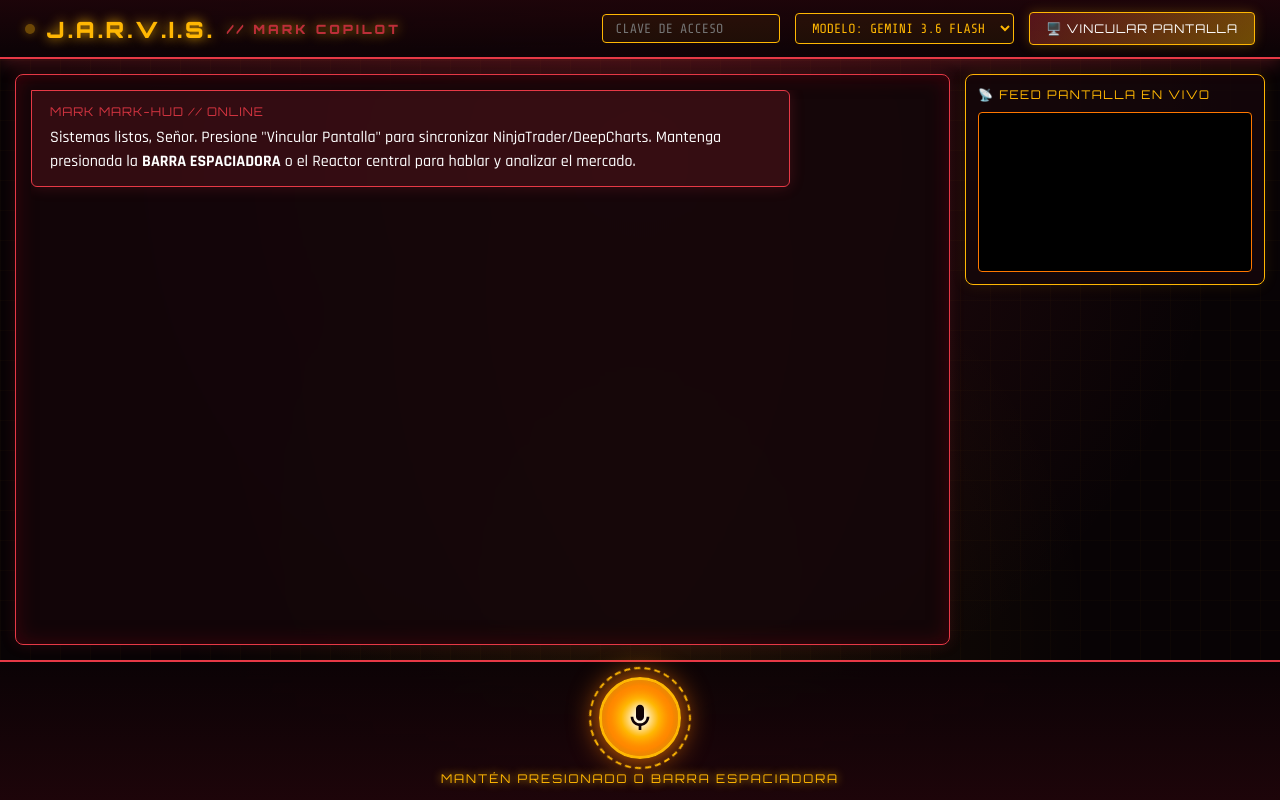
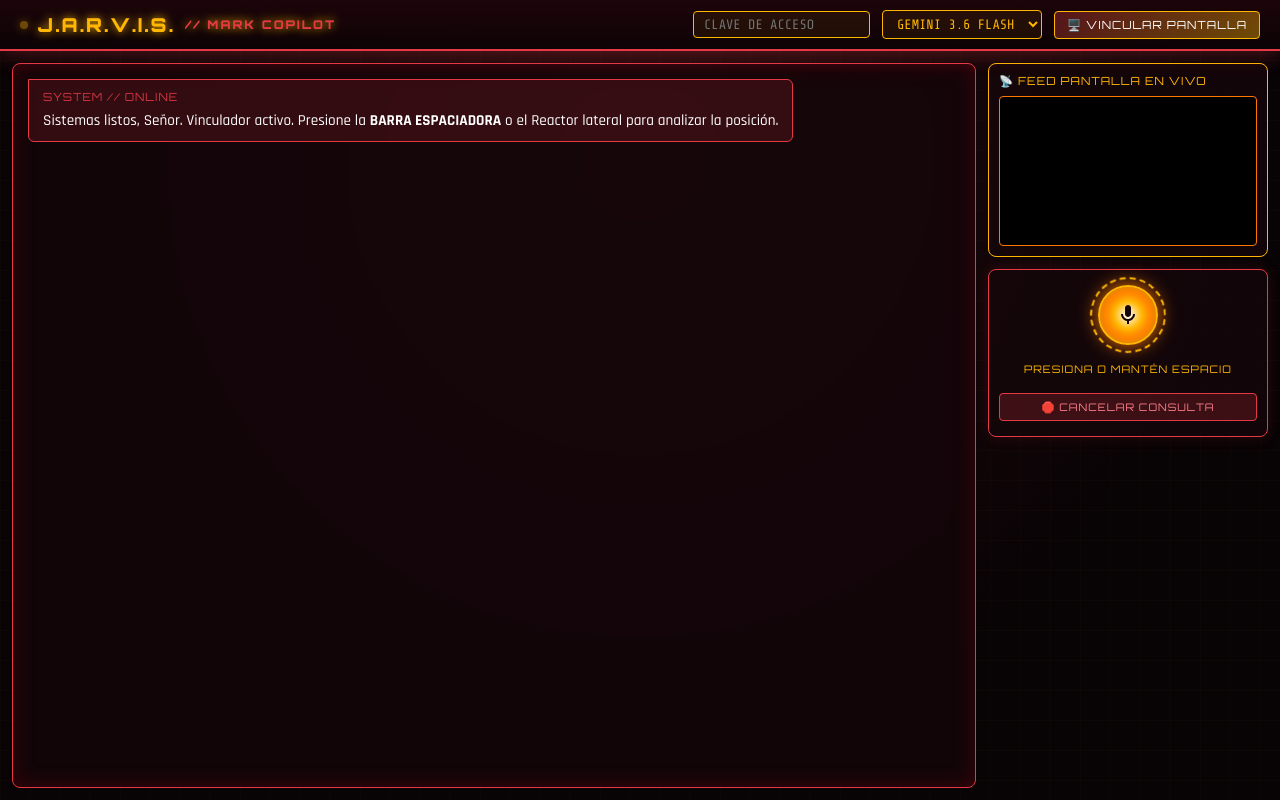
Before and after one commit to sandronavas997/jarvis-app, a FastAPI app: page / in a window 1280 px wide. Run offline with FastAPI, Linux system fonts and the light colour scheme.

Commit message:
Update index.html

```diff
--- a/templates/index.html
+++ b/templates/index.html
@@ -3,8 +3,8 @@
 <head>
     <meta charset="UTF-8">
     <meta name="viewport" content="width=device-width, initial-scale=1.0">
-    <title>J.A.R.V.I.S. // MARK-HUD TRADING COPILOT</title>
-    <!-- Fuentes Futuristas Stark HUD -->
+    <title>J.A.R.V.I.S. // MARK COPILOT</title>
+    <!-- Fuentes HUD Stark -->
     <link rel="preconnect" href="https://fonts.googleapis.com">
     <link rel="preconnect" href="https://fonts.gstatic.com" crossorigin>
     <link href="https://fonts.googleapis.com/css2?family=Orbitron:wght@400;600;800;900&family=Rajdhani:wght@500;600;700&family=Share+Tech+Mono&display=swap" rel="stylesheet">
@@ -17,8 +17,6 @@
             --stark-red: #e63946;
             --crimson-dark: #66000e;
             --cyan-core: #00f3ff;
-            --gold-glow: rgba(255, 183, 3, 0.4);
-            --red-glow: rgba(230, 57, 70, 0.5);
             --font-hud: 'Orbitron', sans-serif;
             --font-body: 'Rajdhani', sans-serif;
             --font-code: 'Share Tech Mono', monospace;
@@ -34,11 +32,10 @@
         body {
             background-color: var(--bg-dark);
             background-image:
-                radial-gradient(circle at 50% 20%, rgba(230, 57, 70, 0.15) 0%, transparent 65%),
-                radial-gradient(circle at 50% 80%, rgba(255, 183, 3, 0.08) 0%, transparent 50%),
+                radial-gradient(circle at 50% 20%, rgba(230, 57, 70, 0.12) 0%, transparent 65%),
                 linear-gradient(rgba(255, 183, 3, 0.02) 1px, transparent 1px),
                 linear-gradient(90deg, rgba(255, 183, 3, 0.02) 1px, transparent 1px);
-            background-size: 100% 100%, 100% 100%, 30px 30px, 30px 30px;
+            background-size: 100% 100%, 30px 30px, 30px 30px;
             color: #ffe6e8;
             font-family: var(--font-body);
             height: 100vh;
@@ -52,7 +49,7 @@
             display: flex;
             justify-content: space-between;
             align-items: center;
-            padding: 12px 25px;
+            padding: 10px 20px;
             background: linear-gradient(180deg, rgba(30, 5, 10, 0.95) 0%, rgba(12, 3, 6, 0.9) 100%);
             border-bottom: 2px solid var(--stark-red);
             box-shadow: 0 4px 20px rgba(230, 57, 70, 0.3);
@@ -62,22 +59,22 @@
 
         .brand-title {
             font-family: var(--font-hud);
-            font-size: 1.4rem;
+            font-size: 1.2rem;
             font-weight: 900;
-            letter-spacing: 3px;
+            letter-spacing: 2px;
             color: var(--stark-gold);
-            text-shadow: 0 0 12px var(--stark-gold);
+            text-shadow: 0 0 10px var(--stark-gold);
             display: flex;
             align-items: center;
-            gap: 12px;
+            gap: 10px;
         }
 
         .status-dot {
-            width: 10px;
-            height: 10px;
+            width: 8px;
+            height: 8px;
             background-color: var(--stark-gold);
             border-radius: 50%;
-            box-shadow: 0 0 10px var(--stark-gold);
+            box-shadow: 0 0 8px var(--stark-gold);
             animation: blink 2s infinite;
         }
 
@@ -88,7 +85,7 @@
 
         .hud-controls {
             display: flex;
-            gap: 15px;
+            gap: 12px;
             align-items: center;
         }
 
@@ -97,15 +94,10 @@
             border: 1px solid var(--stark-gold);
             color: var(--stark-gold);
             font-family: var(--font-code);
-            padding: 6px 12px;
+            padding: 5px 10px;
             border-radius: 4px;
             outline: none;
-            transition: 0.3s;
-        }
-
-        .hud-input:focus, .hud-select:focus {
-            border-color: var(--stark-orange);
-            box-shadow: 0 0 12px var(--stark-orange);
+            font-size: 0.85rem;
         }
 
         .btn-stream {
@@ -113,31 +105,29 @@
             border: 1px solid var(--stark-gold);
             color: #ffffff;
             font-family: var(--font-hud);
-            font-size: 0.75rem;
-            padding: 8px 16px;
+            font-size: 0.7rem;
+            padding: 6px 12px;
             border-radius: 4px;
             cursor: pointer;
             letter-spacing: 1px;
             transition: all 0.3s ease;
-            box-shadow: 0 0 12px rgba(255, 183, 3, 0.25);
         }
 
         .btn-stream:hover {
             background: var(--stark-gold);
             color: #000;
-            box-shadow: 0 0 20px var(--stark-gold);
         }
 
-        /* MAIN CONTAINER */
+        /* MAIN LAYOUT (FULL HEIGHT CHAT) */
         .main-container {
             display: flex;
             flex: 1;
-            padding: 15px;
-            gap: 15px;
+            padding: 12px;
+            gap: 12px;
             overflow: hidden;
         }
 
-        /* CHAT PANEL */
+        /* CHAT PANEL (IZQUIERDA - AMPLIO) */
         .chat-panel {
             flex: 1;
             background: var(--panel-bg);
@@ -147,7 +137,7 @@
             display: flex;
             flex-direction: column;
             padding: 15px;
-            box-shadow: inset 0 0 20px rgba(102, 0, 14, 0.5), 0 0 15px rgba(230, 57, 70, 0.15);
+            box-shadow: inset 0 0 20px rgba(102, 0, 14, 0.5);
             overflow: hidden;
         }
 
@@ -156,30 +146,27 @@
             overflow-y: auto;
             display: flex;
             flex-direction: column;
-            gap: 15px;
-            padding-right: 10px;
+            gap: 12px;
+            padding-right: 8px;
         }
 
-        .chat-messages::-webkit-scrollbar {
-            width: 5px;
-        }
+        .chat-messages::-webkit-scrollbar { width: 5px; }
         .chat-messages::-webkit-scrollbar-thumb {
             background: var(--stark-red);
             border-radius: 3px;
         }
 
         .msg {
-            max-width: 85%;
-            padding: 12px 18px;
+            max-width: 88%;
+            padding: 10px 14px;
             border-radius: 6px;
-            font-size: 1rem;
-            line-height: 1.5;
-            position: relative;
-            animation: fadeIn 0.3s ease-in-out;
+            font-size: 0.95rem;
+            line-height: 1.4;
+            animation: fadeIn 0.25s ease-in-out;
         }
 
         @keyframes fadeIn {
-            from { opacity: 0; transform: translateY(8px); }
+            from { opacity: 0; transform: translateY(6px); }
             to { opacity: 1; transform: translateY(0); }
         }
 
@@ -189,7 +176,6 @@
             border: 1px solid var(--stark-gold);
             color: #fff4d9;
             border-top-right-radius: 0;
-            box-shadow: 0 0 10px rgba(255, 183, 3, 0.2);
         }
 
         .msg-jarvis {
@@ -198,85 +184,73 @@
             border: 1px solid var(--stark-red);
             color: #ffffff;
             border-top-left-radius: 0;
-            box-shadow: 0 0 15px rgba(230, 57, 70, 0.2);
         }
 
         .msg-header {
             font-family: var(--font-hud);
-            font-size: 0.75rem;
+            font-size: 0.7rem;
             letter-spacing: 1px;
-            margin-bottom: 5px;
+            margin-bottom: 4px;
             opacity: 0.9;
         }
 
         .msg-user .msg-header { color: var(--stark-gold); }
         .msg-jarvis .msg-header { color: var(--stark-red); }
 
-        /* RIGHT: SCREEN PREVIEW HUD */
+        /* RIGHT PANEL: FEED + COMPACT ARC REACTOR */
         .hud-side-panel {
-            width: 300px;
+            width: 280px;
             display: flex;
             flex-direction: column;
-            gap: 15px;
+            gap: 12px;
         }
 
         .preview-box {
             background: var(--panel-bg);
             border: 1px solid var(--stark-gold);
             border-radius: 8px;
-            padding: 12px;
+            padding: 10px;
             display: flex;
             flex-direction: column;
-            align-items: center;
-            box-shadow: 0 0 15px rgba(255, 183, 3, 0.1);
         }
 
         .preview-title {
             font-family: var(--font-hud);
-            font-size: 0.75rem;
+            font-size: 0.7rem;
             color: var(--stark-gold);
-            letter-spacing: 1.5px;
-            margin-bottom: 10px;
-            width: 100%;
-            text-align: left;
+            letter-spacing: 1px;
+            margin-bottom: 8px;
         }
 
         video#screen-preview {
             width: 100%;
-            height: 160px;
+            height: 150px;
             object-fit: cover;
             border: 1px solid var(--stark-orange);
             border-radius: 4px;
             background: #000;
         }
 
-        /* ARC REACTOR CENTER CONTROL MARK VIBE */
-        .control-footer {
-            height: 140px;
-            display: flex;
-            justify-content: center;
-            align-items: center;
-            position: relative;
-            background: linear-gradient(180deg, rgba(12, 3, 6, 0.9) 0%, rgba(30, 5, 10, 0.98) 100%);
-            border-top: 2px solid var(--stark-red);
-            backdrop-filter: blur(15px);
-        }
-
-        .arc-reactor-wrapper {
-            position: relative;
+        /* COMPACT ARC CONTROL PANEL */
+        .reactor-card {
+            background: var(--panel-bg);
+            border: 1px solid var(--stark-red);
+            border-radius: 8px;
+            padding: 15px 10px;
             display: flex;
             flex-direction: column;
             align-items: center;
-            justify-content: center;
+            gap: 10px;
+            box-shadow: 0 0 15px rgba(230, 57, 70, 0.15);
         }
 
         .arc-reactor {
-            width: 82px;
-            height: 82px;
+            width: 60px;
+            height: 60px;
             border-radius: 50%;
             background: radial-gradient(circle, #ffffff 0%, var(--stark-gold) 35%, var(--stark-orange) 60%, var(--crimson-dark) 100%);
-            border: 3px solid var(--stark-gold);
-            box-shadow: 0 0 30px var(--stark-orange), inset 0 0 15px var(--stark-gold);
+            border: 2px solid var(--stark-gold);
+            box-shadow: 0 0 20px var(--stark-orange), inset 0 0 10px var(--stark-gold);
             cursor: pointer;
             display: flex;
             justify-content: center;
@@ -288,48 +262,62 @@
         .arc-reactor::before {
             content: '';
             position: absolute;
-            width: 98px;
-            height: 98px;
+            width: 72px;
+            height: 72px;
             border-radius: 50%;
             border: 2px dashed var(--stark-gold);
             animation: spin 10s linear infinite;
         }
 
-        @keyframes spin {
-            100% { transform: rotate(360deg); }
-        }
+        @keyframes spin { 100% { transform: rotate(360deg); } }
 
         .arc-reactor.active {
             background: radial-gradient(circle, #ffffff 0%, var(--cyan-core) 45%, var(--stark-red) 75%, #000000 100%);
             border-color: var(--cyan-core);
-            box-shadow: 0 0 50px var(--cyan-core), inset 0 0 25px var(--cyan-core);
-            transform: scale(1.1);
+            box-shadow: 0 0 35px var(--cyan-core), inset 0 0 15px var(--cyan-core);
+            transform: scale(1.05);
         }
 
-        .arc-reactor.active::before {
-            border-color: var(--cyan-core);
-            animation-duration: 3s;
+        .arc-reactor.active::before { border-color: var(--cyan-core); animation-duration: 3s; }
+
+        .arc-icon {
+            width: 24px;
+            height: 24px;
+            fill: #110306;
         }
 
-        .arc-icon {
-            width: 32px;
-            height: 32px;
-            fill: #110306;
-            filter: drop-shadow(0 0 4px rgba(255, 255, 255, 0.8));
-        }
-
-        .arc-reactor.active .arc-icon {
-            fill: #ffffff;
-            filter: drop-shadow(0 0 6px var(--cyan-core));
-        }
+        .arc-reactor.active .arc-icon { fill: #ffffff; }
 
         .arc-status {
             font-family: var(--font-hud);
-            font-size: 0.75rem;
+            font-size: 0.65rem;
             color: var(--stark-gold);
-            letter-spacing: 2px;
-            margin-top: 12px;
-            text-shadow: 0 0 8px var(--stark-gold);
+            letter-spacing: 1px;
+            text-align: center;
+            min-height: 28px;
+            display: flex;
+            align-items: center;
+            justify-content: center;
+        }
+
+        .btn-cancel {
+            width: 100%;
+            background: rgba(230, 57, 70, 0.2);
+            border: 1px solid var(--stark-red);
+            color: #ff808b;
+            font-family: var(--font-hud);
+            font-size: 0.65rem;
+            padding: 6px;
+            border-radius: 4px;
+            cursor: pointer;
+            letter-spacing: 1px;
+            transition: 0.2s;
+        }
+
+        .btn-cancel:hover {
+            background: var(--stark-red);
+            color: #ffffff;
+            box-shadow: 0 0 10px var(--stark-red);
         }
 
         canvas { display: none; }
@@ -341,56 +329,52 @@
     <header>
         <div class="brand-title">
             <div class="status-dot"></div>
-            J.A.R.V.I.S. <span style="font-size: 0.8rem; opacity: 0.8; color: var(--stark-red);">// MARK COPILOT</span>
+            J.A.R.V.I.S. <span style="font-size: 0.75rem; color: var(--stark-red);">// MARK COPILOT</span>
         </div>
 
         <div class="hud-controls">
-            <input type="password" id="access-key" class="hud-input" placeholder="CLAVE DE ACCESO" autocomplete="off">
-
+            <input type="password" id="access-key" class="hud-input" placeholder="CLAVE DE ACCESO">
             <select id="model-select" class="hud-select">
-                <option value="flash">MODELO: GEMINI 3.6 FLASH</option>
-                <option value="pro">MODELO: GEMINI 3.6 PRO</option>
+                <option value="flash">GEMINI 3.6 FLASH</option>
+                <option value="pro">GEMINI 3.6 PRO</option>
             </select>
-
             <button id="btn-bind-screen" class="btn-stream">🖥️ VINCULAR PANTALLA</button>
         </div>
     </header>
 
     <!-- MAIN BODY -->
     <div class="main-container">
-        <!-- CHAT PANEL -->
+        <!-- CHAT PANEL AMAPLIADO -->
         <div class="chat-panel">
             <div id="chat-messages" class="chat-messages">
                 <div class="msg msg-jarvis">
-                    <div class="msg-header">MARK MARK-HUD // ONLINE</div>
-                    Sistemas listos, Señor. Presione "Vincular Pantalla" para sincronizar NinjaTrader/DeepCharts. Mantenga presionada la <b>BARRA ESPACIADORA</b> o el Reactor central para hablar y analizar el mercado.
+                    <div class="msg-header">SYSTEM // ONLINE</div>
+                    Sistemas listos, Señor. Vinculador activo. Presione la <b>BARRA ESPACIADORA</b> o el Reactor lateral para analizar la posición.
                 </div>
             </div>
         </div>
 
-        <!-- SIDE PANEL -->
+        <!-- PANEL DERECHO COMPACTO -->
         <div class="hud-side-panel">
             <div class="preview-box">
                 <div class="preview-title">📡 FEED PANTALLA EN VIVO</div>
                 <video id="screen-preview" autoplay playsinline muted></video>
             </div>
-        </div>
-    </div>
 
-    <!-- ARC REACTOR FOOTER -->
-    <div class="control-footer">
-        <div class="arc-reactor-wrapper">
+            <!-- REACTOR + BOTÓN CANCELAR -->
+            <div class="reactor-card">
                 <div id="arc-btn" class="arc-reactor">
                     <svg class="arc-icon" viewBox="0 0 24 24">
                         <path d="M12 14c1.66 0 3-1.34 3-3V5c0-1.66-1.34-3-3-3S9 3.34 9 5v6c0 1.66 1.34 3 3 3z"/>
                         <path d="M17 11c0 2.76-2.24 5-5 5s-5-2.24-5-5H5c0 3.53 2.61 6.43 6 6.92V21h2v-3.08c3.39-.49 6-3.39 6-6.92h-2z"/>
                     </svg>
                 </div>
-            <div id="arc-status" class="arc-status">MANTÉN PRESIONADO O BARRA ESPACIADORA</div>
+                <div id="arc-status" class="arc-status">PRESIONA O MANTÉN ESPACIO</div>
+                <button id="btn-cancel" class="btn-cancel">🛑 CANCELAR CONSULTA</button>
+            </div>
         </div>
     </div>
 
-    <!-- CANVAS OCULTO PARA CAPTURA -->
     <canvas id="capture-canvas"></canvas>
 
     <script>
@@ -400,6 +384,7 @@
         const screenPreview = document.getElementById('screen-preview');
         const arcBtn = document.getElementById('arc-btn');
         const arcStatus = document.getElementById('arc-status');
+        const btnCancel = document.getElementById('btn-cancel');
         const chatMessages = document.getElementById('chat-messages');
         const captureCanvas = document.getElementById('capture-canvas');
 
@@ -408,6 +393,10 @@
         let spokenTranscript = "";
         let isListening = false;
         let spacePressed = false;
+
+        // Controladores globales de Aborto y Audio activo
+        let currentAbortController = null;
+        let currentAudio = null;
 
         // Cargar clave guardada
         accessKeyInput.value = localStorage.getItem('jarvis_key') || '';
@@ -424,11 +413,14 @@
             recognition.interimResults = true;
 
             recognition.onresult = (event) => {
-                let transcript = '';
-                for (let i = event.resultIndex; i < event.results.length; i++) {
-                    transcript += event.results[i][0].transcript;
+                let accumulated = "";
+                for (let i = 0; i < event.results.length; i++) {
+                    accumulated += event.results[i][0].transcript + " ";
                 }
-                spokenTranscript = transcript;
+                spokenTranscript = accumulated.trim();
+                if (spokenTranscript) {
+                    arcStatus.innerText = `🎙️ "${spokenTranscript.slice(-25)}..."`;
+                }
             };
         }
 
@@ -440,23 +432,50 @@
                     audio: false
                 });
                 screenPreview.srcObject = screenStream;
-                btnBindScreen.innerText = "✓ PANTALLA VINCULADA";
+                btnBindScreen.innerText = "✓ VINCULADA";
                 btnBindScreen.style.borderColor = "var(--stark-gold)";
             } catch (err) {
-                console.error("Error al vincular pantalla:", err);
-                alert("No se pudo compartir la pantalla.");
+                alert("No se seleccionó ninguna pantalla.");
             }
         });
 
-        // Eventos de Activación (Mouse, Touch y Barra Espaciadora)
+        // Cancelar consulta activa y audio
+        function stopAllOperations() {
+            if (currentAbortController) {
+                currentAbortController.abort();
+                currentAbortController = null;
+            }
+            if (currentAudio) {
+                currentAudio.pause();
+                currentAudio.currentTime = 0;
+                currentAudio = null;
+            }
+            arcStatus.innerText = "OPERACIÓN CANCELADA";
+            arcStatus.style.color = "var(--stark-red)";
+            setTimeout(() => {
+                arcStatus.innerText = "PRESIONA O MANTÉN ESPACIO";
+                arcStatus.style.color = "var(--stark-gold)";
+            }, 1500);
+        }
+
+        btnCancel.addEventListener('click', stopAllOperations);
+
+        // Eventos de Activación
         const startListening = (e) => {
             if (e) e.preventDefault();
             if (isListening) return;
+
+            // Detener cualquier audio previo que esté sonando
+            if (currentAudio) {
+                currentAudio.pause();
+                currentAudio.currentTime = 0;
+            }
+
             isListening = true;
             spokenTranscript = "";
 
             arcBtn.classList.add('active');
-            arcStatus.innerText = "ESCUCHANDO & ANALIZANDO...";
+            arcStatus.innerText = "ESCUCHANDO...";
             arcStatus.style.color = "var(--cyan-core)";
 
             if (recognition) {
@@ -470,54 +489,39 @@
             isListening = false;
 
             arcBtn.classList.remove('active');
-            arcStatus.innerText = "PROCESANDO SUBASTA...";
+            arcStatus.innerText = "PROCESANDO...";
             arcStatus.style.color = "var(--stark-gold)";
 
             if (recognition) {
                 try { recognition.stop(); } catch(e){}
             }
 
-            // Captura instantánea de la pantalla en vivo
+            // Capturar la imagen directamente desde el reproductor de video en vivo
             let imageBlob = null;
-            if (screenStream && screenStream.active) {
-                const videoTrack = screenStream.getVideoTracks()[0];
-                const imageCapture = new ImageCapture(videoTrack);
-                try {
-                    const bitmap = await imageCapture.grabFrame();
-                    captureCanvas.width = bitmap.width;
-                    captureCanvas.height = bitmap.height;
+            if (screenPreview.videoWidth > 0 && screenPreview.videoHeight > 0) {
+                captureCanvas.width = screenPreview.videoWidth;
+                captureCanvas.height = screenPreview.videoHeight;
                 const ctx = captureCanvas.getContext('2d');
-                    ctx.drawImage(bitmap, 0, 0, bitmap.width, bitmap.height);
-
+                ctx.drawImage(screenPreview, 0, 0, captureCanvas.width, captureCanvas.height);
                 imageBlob = await new Promise(resolve => captureCanvas.toBlob(resolve, 'image/jpeg', 0.85));
-                } catch(err) {
-                    console.log("Fallback capture", err);
-                }
             }
 
-            const promptText = spokenTranscript.trim() || "Analice la posición actual y la acción del precio en esta captura.";
+            const promptText = spokenTranscript || "Analice la posición actual y la acción del precio en esta captura.";
             addMessage('user', promptText);
 
             await sendToJarvis(promptText, imageBlob);
 
-            arcStatus.innerText = "MANTÉN PRESIONADO O BARRA ESPACIADORA";
-            arcStatus.style.color = "var(--stark-gold)";
+            arcStatus.innerText = "PRESIONA O MANTÉN ESPACIO";
         };
 
         // Escuchadores Mouse/Touch
         arcBtn.addEventListener('mousedown', startListening);
         arcBtn.addEventListener('mouseup', stopListeningAndSend);
-        arcBtn.addEventListener('mouseleave', stopListeningAndSend);
 
-        arcBtn.addEventListener('touchstart', startListening);
-        arcBtn.addEventListener('touchend', stopListeningAndSend);
-
-        // Escuchadores Tecla Espacio
+        // Escuchadores Barra Espaciadora
         document.addEventListener('keydown', (e) => {
             if (e.code === 'Space') {
-                if (['INPUT', 'TEXTAREA', 'SELECT'].includes(document.activeElement.tagName)) {
-                    return;
-                }
+                if (['INPUT', 'TEXTAREA', 'SELECT'].includes(document.activeElement.tagName)) return;
                 e.preventDefault();
                 if (e.repeat || spacePressed) return;
                 spacePressed = true;
@@ -527,9 +531,7 @@
 
         document.addEventListener('keyup', (e) => {
             if (e.code === 'Space') {
-                if (['INPUT', 'TEXTAREA', 'SELECT'].includes(document.activeElement.tagName)) {
-                    return;
-                }
+                if (['INPUT', 'TEXTAREA', 'SELECT'].includes(document.activeElement.tagName)) return;
                 e.preventDefault();
                 if (!spacePressed) return;
                 spacePressed = false;
@@ -537,8 +539,14 @@
             }
         });
 
-        // Envío POST a la API
+        // Envío POST a la API con soporte para AbortController
         async function sendToJarvis(text, blob) {
+            // Cancelar solicitud en vuelo previa si existía
+            if (currentAbortController) {
+                currentAbortController.abort();
+            }
+            currentAbortController = new AbortController();
+
             const formData = new FormData();
             formData.append('clave', accessKeyInput.value);
             formData.append('mensaje_texto', text);
@@ -551,7 +559,8 @@
             try {
                 const response = await fetch('/api/chat', {
                     method: 'POST',
-                    body: formData
+                    body: formData,
+                    signal: currentAbortController.signal
                 });
 
                 const data = await response.json();
@@ -560,14 +569,23 @@
                     addMessage('jarvis', data.texto);
 
                     if (data.has_audio) {
-                        const audio = new Audio('/api/audio?t=' + new Date().getTime());
-                        audio.play();
+                        if (currentAudio) {
+                            currentAudio.pause();
+                        }
+                        currentAudio = new Audio('/api/audio?t=' + new Date().getTime());
+                        currentAudio.play();
                     }
                 } else {
                     addMessage('jarvis', 'Error: No se recibió respuesta del servidor.');
                 }
             } catch (err) {
+                if (err.name === 'AbortError') {
+                    console.log('Consulta abortada por el usuario.');
+                } else {
                     addMessage('jarvis', 'Error de conexión con el servidor JARVIS.');
+                }
+            } finally {
+                currentAbortController = null;
             }
         }
 
```
Lines whose indentation alone changed are shown as unchanged.
